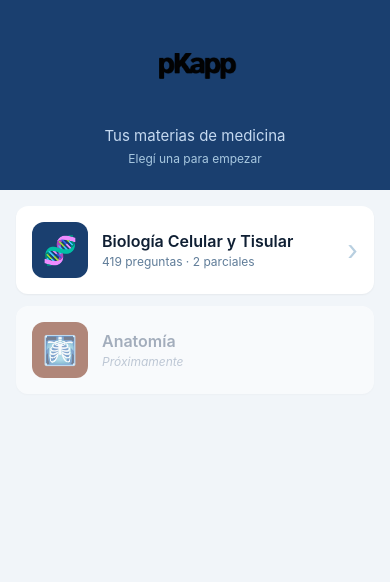
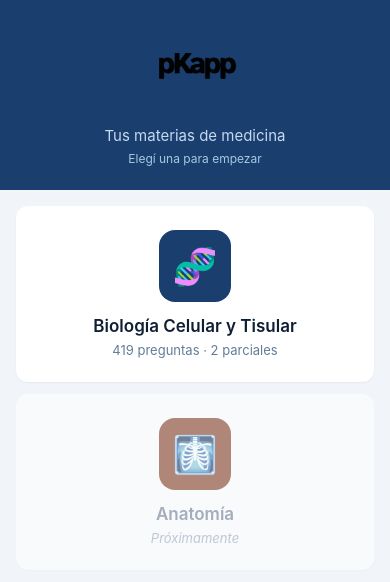
Before and after one commit to agustinfrusto/pKapp-web, a React Native app: screen /MateriaSelect in a window 390 px wide. Shown: the top 582 px of the page. Built offline with nearby package versions, Linux system fonts and the light colour scheme.

Commit message:
style(materia-select): centrar icono y texto en cada card
Layout vertical: emoji arriba (mas grande), titulo y meta centrados
debajo. Mas balanceado visualmente que el row con icon a la izquierda.

```diff
--- a/src/screens/MateriaSelectScreen.js
+++ b/src/screens/MateriaSelectScreen.js
@@ -51,7 +51,6 @@ function MateriaCard({ materia, onPress }) {
       <View style={[styles.iconBox, { backgroundColor: materia.color }]}>
         <Text style={styles.iconEmoji}>{materia.icon}</Text>
       </View>
-      <View style={styles.cardContent}>
       <Text style={[styles.cardTitle, !materia.available && styles.textDisabled]}>
         {materia.name}
       </Text>
@@ -62,8 +61,6 @@ function MateriaCard({ materia, onPress }) {
       ) : (
         <Text style={styles.cardComingSoon}>Próximamente</Text>
       )}
-      </View>
-      {materia.available && <Text style={styles.cardArrow}>›</Text>}
     </TouchableOpacity>
   );
 }
@@ -101,11 +98,11 @@ const styles = StyleSheet.create({
     padding: 16,
   },
   card: {
-    flexDirection: 'row',
     alignItems: 'center',
     backgroundColor: '#fff',
     borderRadius: 12,
-    padding: 16,
+    paddingVertical: 24,
+    paddingHorizontal: 16,
     marginBottom: 12,
     shadowColor: '#000',
     shadowOffset: { width: 0, height: 1 },
@@ -117,40 +114,36 @@ const styles = StyleSheet.create({
     opacity: 0.55,
   },
   iconBox: {
-    width: 56,
-    height: 56,
-    borderRadius: 12,
+    width: 72,
+    height: 72,
+    borderRadius: 16,
     alignItems: 'center',
     justifyContent: 'center',
-    marginRight: 14,
+    marginBottom: 14,
   },
   iconEmoji: {
-    fontSize: 28,
-  },
-  cardContent: {
-    flex: 1,
+    fontSize: 36,
   },
   cardTitle: {
-    fontSize: 16,
+    fontSize: 17,
     fontWeight: '600',
     color: '#0f1f33',
+    textAlign: 'center',
   },
   cardMeta: {
-    fontSize: 12,
+    fontSize: 13,
     color: '#607d99',
-    marginTop: 3,
+    marginTop: 6,
+    textAlign: 'center',
   },
   cardComingSoon: {
-    fontSize: 12,
+    fontSize: 13,
     color: '#94a3b8',
     fontStyle: 'italic',
-    marginTop: 3,
+    marginTop: 6,
+    textAlign: 'center',
   },
   textDisabled: {
     color: '#64748b',
   },
-  cardArrow: {
-    fontSize: 28,
-    color: '#b8cfe0',
-  },
 });
```
Lines whose indentation alone changed are shown as unchanged.
